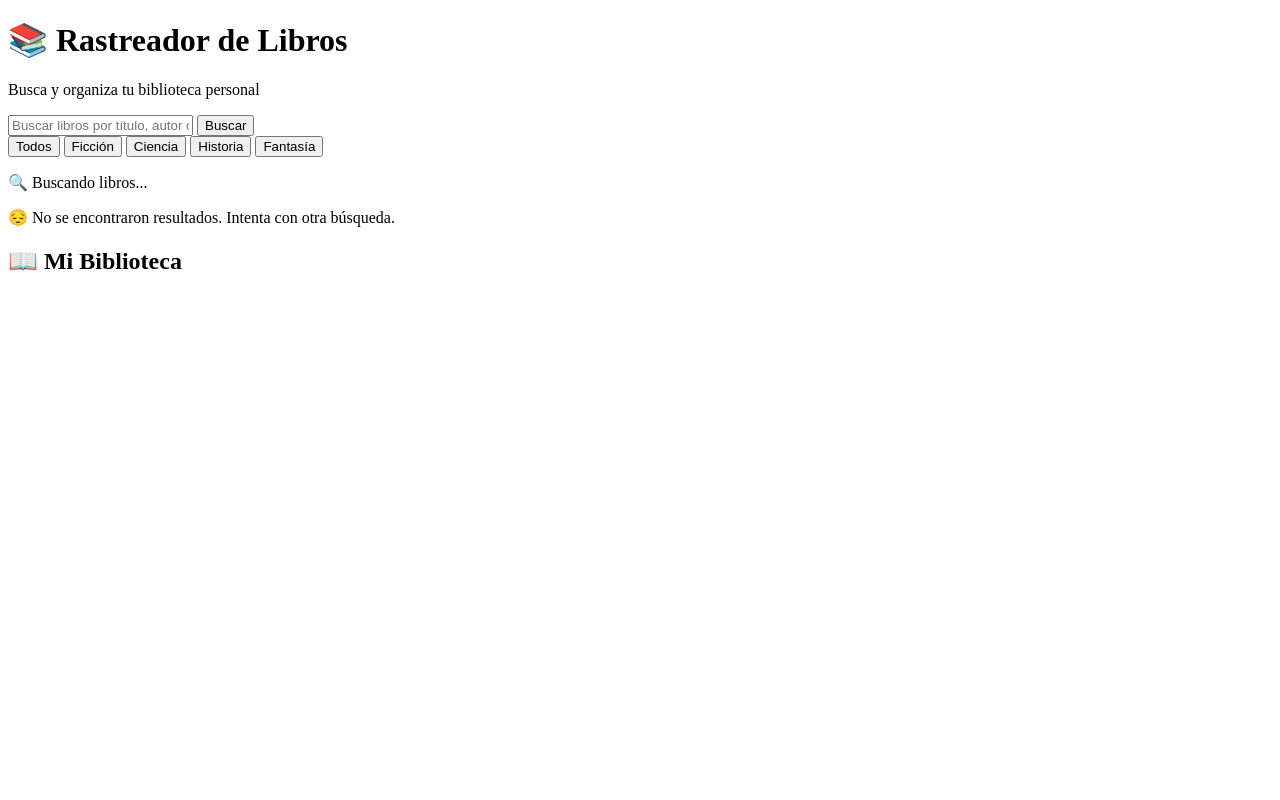
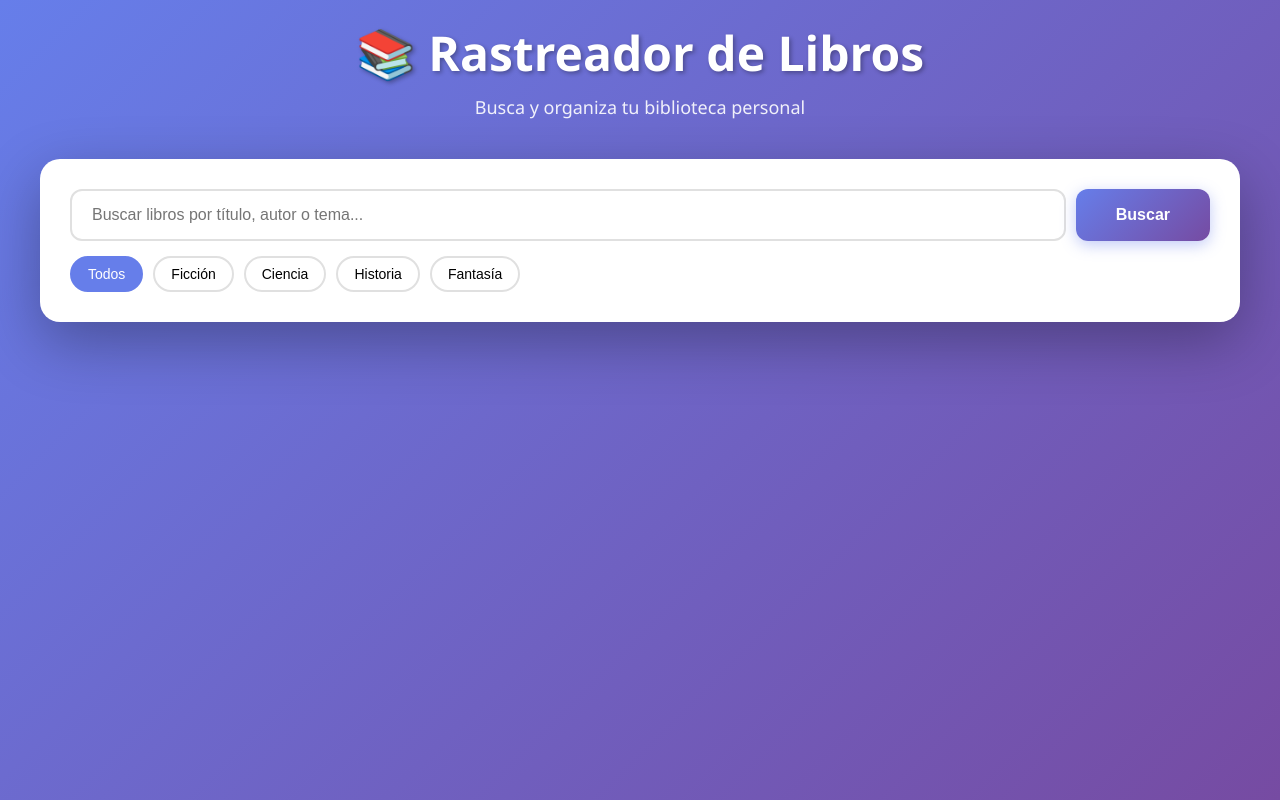
Before and after one commit to IvarPalsson/ivarpalsson.github.io, a plain HTML site: page index.html in a window 1280 px wide. Drawn offline with Linux system fonts and the light colour scheme.

Commit message:
Se añade los estilos CSS en el html

```diff
--- a/index.html
+++ b/index.html
@@ -5,42 +5,43 @@
     <meta charset="UTF-8">
     <meta name="viewport" content="width=device-width, initial-scale=1.0">
     <title>Rastreador de Libros</title>
+    <link href="Estilos CSS/style.css" rel="stylesheet">
 </head>
 
 <body>
-    <div>
+    <div class="container">
         <header>
             <h1>📚 Rastreador de Libros</h1>
             <p>Busca y organiza tu biblioteca personal</p>
         </header>
 
-        <div>
-            <div>
-                <input type="text" placeholder="Buscar libros por título, autor o tema...">
-                <button>Buscar</button>
+        <div class="search-box">
+            <div class="search-input-group">
+                <input type="text" id="searchInput" placeholder="Buscar libros por título, autor o tema...">
+                <button class="search-btn" id="searchBtn">Buscar</button>
             </div>
-            <div>
-                <button>Todos</button>
-                <button>Ficción</button>
-                <button>Ciencia</button>
-                <button>Historia</button>
-                <button>Fantasía</button>
+            <div class="filters">
+                <button class="filter-btn active" data-filter="all">Todos</button>
+                <button class="filter-btn" data-filter="fiction">Ficción</button>
+                <button class="filter-btn" data-filter="science">Ciencia</button>
+                <button class="filter-btn" data-filter="history">Historia</button>
+                <button class="filter-btn" data-filter="fantasy">Fantasía</button>
             </div>
         </div>
 
-        <div>
+        <div class="loading" id="loading">
             <p>🔍 Buscando libros...</p>
         </div>
 
-        <div>
+        <div class="no-results" id="noResults">
             <p>😔 No se encontraron resultados. Intenta con otra búsqueda.</p>
         </div>
 
-        <div></div>
+        <div class="results" id="results"></div>
 
-        <div>
+        <div class="my-books" id="myBooksSection" style="display: none;">
             <h2>📖 Mi Biblioteca</h2>
-            <div></div>
+            <div class="my-books-list" id="myBooksList"></div>
         </div>
     </div>
 </body>
```
